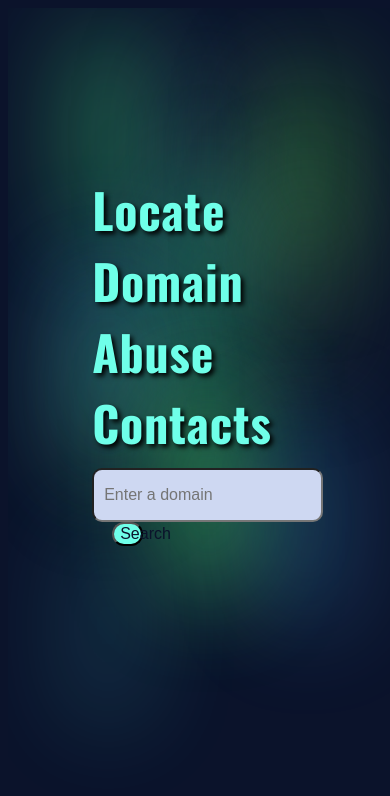
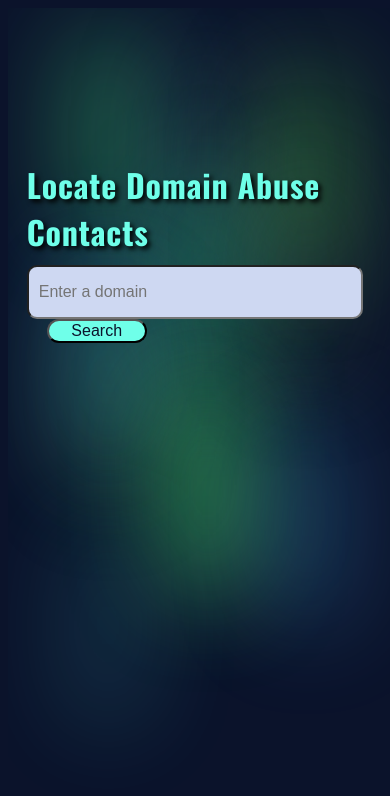
Before and after one commit to ChristinaJackson/revealdns, a Flask app: page / in a window 390 px wide. Shown: the top 796 px of the page. Run offline with Flask 3, Linux system fonts and the light colour scheme.

Commit message:
add some responsiveness

```diff
--- a/static/css/styles.css
+++ b/static/css/styles.css
@@ -74,12 +74,14 @@ form{
 }
 
 button{
+  min-width: 100px;
   margin-left: 20px;
   width: 15%;
   border-radius: 15px;
   background-color: #6FFFE9;
   color: #0B132B;
   font-size: 1rem;
+    flex-wrap: wrap;
 }
 
 #results{
@@ -219,3 +221,29 @@ body .bg .aur_cont .aur.aur_10 {
 }
 
 /* aurora from: https://codepen.io/XAuBAH/pen/QWqabKz */
+
+/* Tablets and small laptops */
+@media (max-width: 1024px) {
+    #form-section {
+        width: 70%;
+    }
+}
+
+/* Phones and smaller screens */
+@media (max-width: 768px) {
+    #form-section {
+        width: 90%;
+        flex-direction: column; /* Stack vertically */
+    }
+
+    button {
+        width: 25%;
+    }
+    h1 {
+        font-size: 2rem;
+    }
+    #results{
+    margin-left:30px;
+
+    }
+}
```
